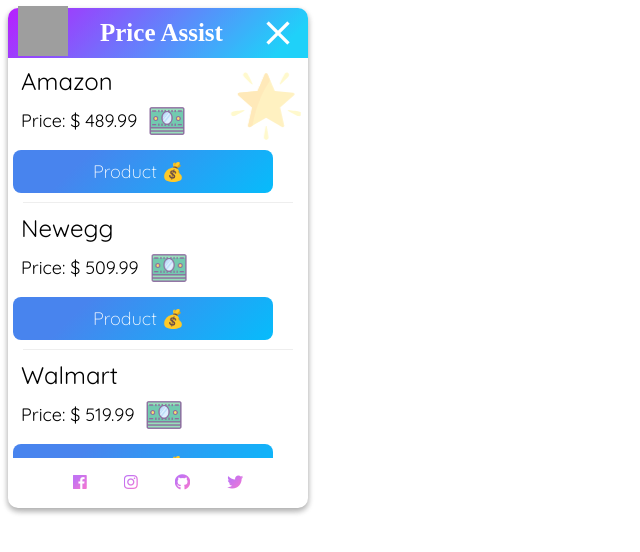
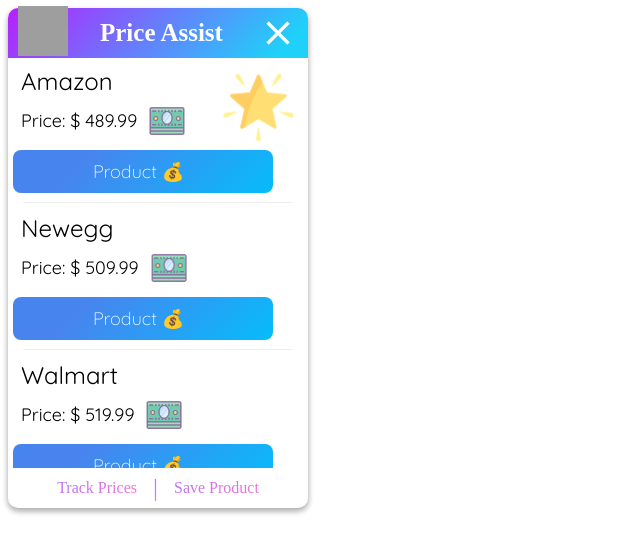
Before and after one commit to Mascerade/price-assist-server, a plain HTML site: page helpers/price_assist_gui/price-assist-gui-new.html in a window 1280 px wide. Shown: the whole page, without its empty margins (0-640 px from the left). Drawn offline with nearby package versions, Linux system fonts and the light colour scheme; grey boxes are pictures that could not be loaded; a web font is replaced by a local one.

Commit message:
footer finished

```diff
--- a/helpers/price_assist_gui/price-assist-gui-new.html
+++ b/helpers/price_assist_gui/price-assist-gui-new.html
@@ -18,7 +18,7 @@
             <i class="material-icons pb-close" id="close-icon">close</i>
         </div>
 
-        <div id="content" >
+        <div id="content">
           <div class="card" v-for="retailer in retailerData">
               <div class="inner-card">
                   <p class="title">{{retailer["title"]}}</p>
@@ -33,13 +33,9 @@
         </div>
 
         <footer>
-          <a target="_blank" href="https://www.facebook.com/"><i class="fab fa-facebook icons" aria-hidden="true"></i></a>
+          <a target="_blank" href="http://www.timeless-apps/track-prices/index.html">Track Prices</a>
         	<p>|</p>
-        	<a target="_blank" href="https://www.instagram.com/?hl=en"><i class="fab fa-instagram icons" aria-hidden="true"></i></a>
-        	<p>|</p>
-        	<a target="_blank" href="https://www.github.com/BinaryWiz/"><i class="fab fa-github icons" aria-hidden="true"></i></a>
-        	<p>|</p>
-        	<a target="_blank" href="https://twitter.com/?lang=en"><i class="fab fa-twitter icons" aria-hidden="true"></i></a>
+        	<a href="">Save Product</a>
         </footer>
     </div>
 </body>
--- a/helpers/price_assist_gui/price-assist.css
+++ b/helpers/price_assist_gui/price-assist.css
@@ -43,7 +43,7 @@
 #content {
     display: flex;
     flex-flow: column;
-    height: 400px;
+    height: 410px;
     width: 100%;
     overflow-y: scroll;
 }
@@ -82,15 +82,15 @@
 #content::before {
 	position: absolute;
 	z-index: -1;
-	width: 100%;
-	height: 100%;
+  width: 25%;
+  height: 25%;
 	content: '';
 	background: inherit;
 	background-image: url("img/star.svg");
-    background-repeat: no-repeat;
-    background-position: 225px 15px;
+  background-repeat: no-repeat;
+  background-position: 215px 15px;
 	background-size: 70px;
-	opacity: 0.4;
+	opacity: 0.9;
 	-webkit-animation: scale-small-up 1s infinite  alternate;
 	animation: scale-small-up 1s infinite  alternate;
 }
@@ -165,7 +165,7 @@
 
 footer {
 	display: flex;
-  height: 50px;
+  height: 40px;
   width: 100%;
 	flex-direction: row;
 	align-items: center;
@@ -181,15 +181,14 @@
 }
 
 footer > p {
-	height: 100%;
-	align-self: center;
-	color: white;
+  background-color: #f977ce;
+  background-image: linear-gradient(315deg, #f977ce 0%, #c373f2 74%);
+  -webkit-background-clip: text;
+  -webkit-text-fill-color: transparent;
 	font-size: 25px;
-	margin-top: auto;
-	margin-bottom: auto;
 }
 
-footer > a > i {
+footer > a {
   background-color: #f977ce;
   background-image: linear-gradient(315deg, #f977ce 0%, #c373f2 74%);
   -webkit-background-clip: text;
```
Lines whose indentation alone changed are shown as unchanged.
